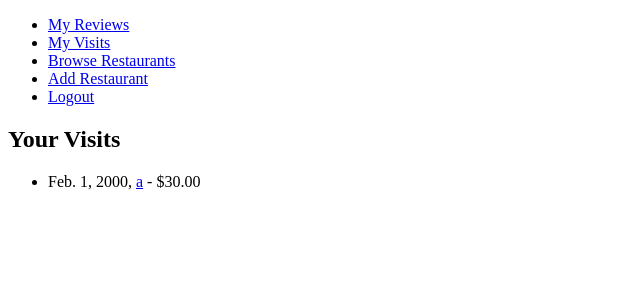
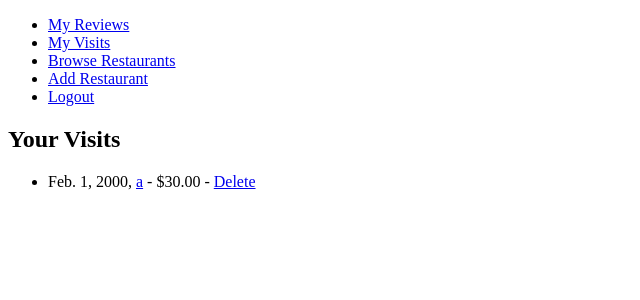
Before and after one commit to co01l3r/restaurant_review, a Django app: page /user-visits/ in a window 1280 px wide. Shown: the top 300 px of the page, without its empty margins (0-640 px from the left). Run offline with Django 4.2, Linux system fonts and the light colour scheme; a user stored in the database is signed in; data comes from the database, SQL or seed files in the repository; both versions use the stored data as it was after the commit; some libraries are stand-ins or nearby versions.

Commit message:
add delete visit func

```diff
--- a/reviews/templates/reviews/user_visits.html
+++ b/reviews/templates/reviews/user_visits.html
@@ -18,7 +18,7 @@
                 {% else %}
                     Deleted Facility
                 {% endif %}
-                - ${{ visit.spending }}
+                - ${{ visit.spending }} - <a href="{% url 'delete_visit' visit.id %}">Delete</a>
             </li>
         {% endfor %}
     </ul>
--- a/reviews/urls.py
+++ b/reviews/urls.py
@@ -13,6 +13,7 @@ from .views import (
     user_reviews,
     add_visit,
     user_visits,
+    delete_visit,
 )
 
 urlpatterns = [
@@ -32,4 +33,5 @@ urlpatterns = [
 
     path('restaurants/<int:restaurant_id>/visits/add/', add_visit, name='add_visit'),
     path('user-visits/', user_visits, name='user_visits'),
+    path('user-visits/delete_visit/<int:visit_id>/', delete_visit, name='delete_visit'),
 ]
--- a/reviews/views.py
+++ b/reviews/views.py
@@ -152,3 +152,13 @@ def user_visits(request):
         return render(request, 'reviews/user_visits.html', {'user_visits': visits})
     else:
         return redirect('login')
+
+
+@login_required
+def delete_visit(request, visit_id):
+    visit = get_object_or_404(Visit, id=visit_id)
+
+    if visit.customer == request.user:
+        visit.delete()
+
+    return redirect('user_visits')
```
Also changed, not shown: db.sqlite3.
